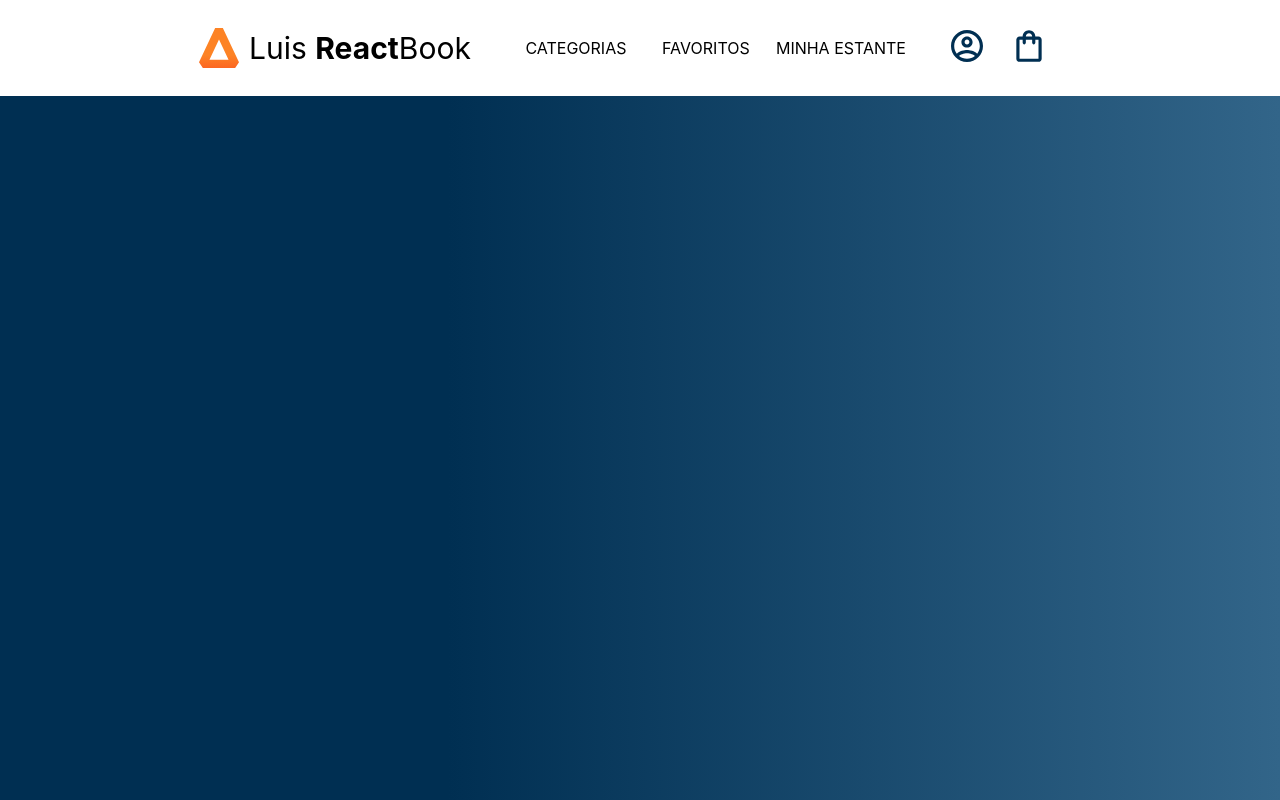
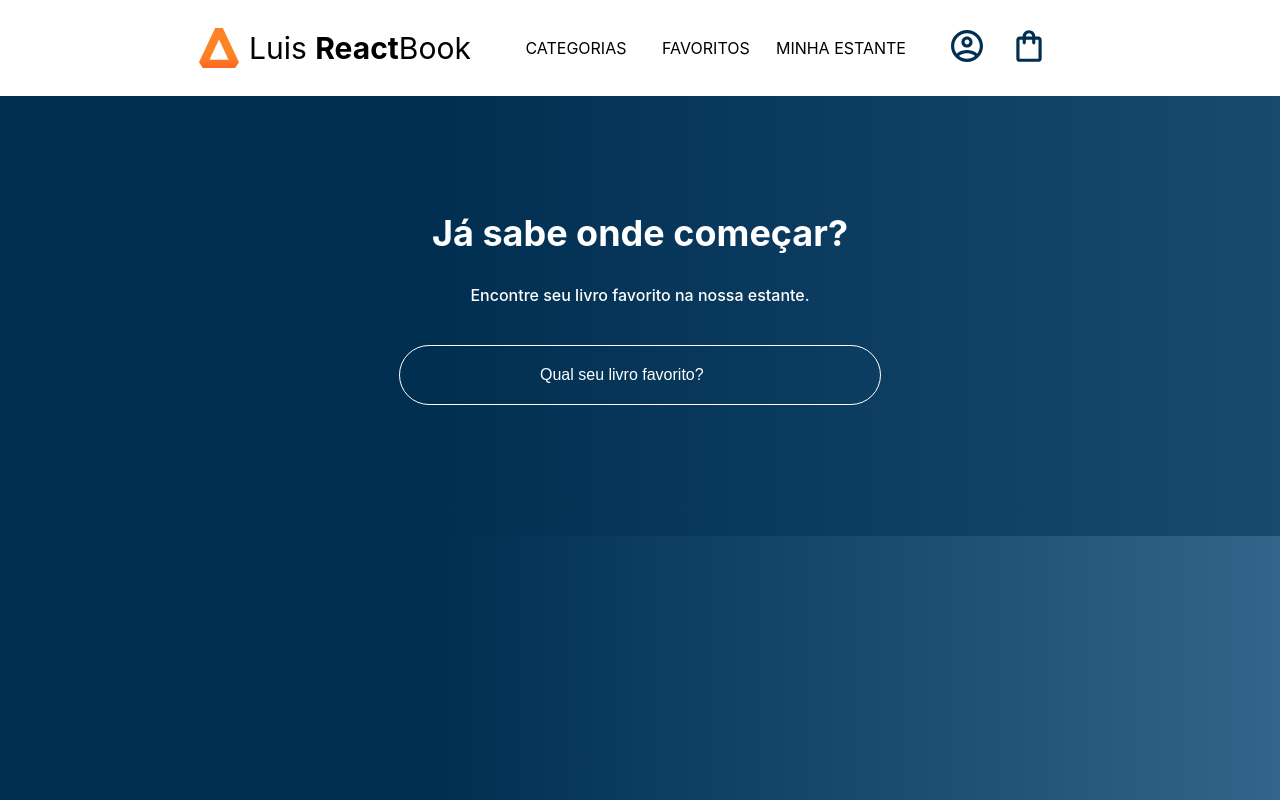
Before and after one commit to kakahimita/luis-react-books, a React (Create React App) app: page / in a window 1280 px wide. Built offline with nearby package versions, Linux system fonts and the light colour scheme.

Commit message:
feat: criando componente de pesquisa

```diff
--- a/src/App.js
+++ b/src/App.js
@@ -1,4 +1,5 @@
 import Header from './componentes/Header/index.js';
+import Pesquisa from './componentes/Pesquisa/index.js';
 import styled from 'styled-components';
 
 const AppContainer = styled.div`
@@ -11,6 +12,7 @@
   return (
     <AppContainer>
       <Header />
+      <Pesquisa />
     </AppContainer>
   );
 }
--- a/src/componentes/Header/index.js
+++ b/src/componentes/Header/index.js
@@ -1,4 +1,4 @@
-import Logo from '../logo/index.js'
+import Logo from '../Logo/index.js'
 import OpcoesHeader from '../OpcoesHeader/index.js';
 import IconesHeader from '../IconesHeader/index.js';
 import styled from 'styled-components';
--- /dev/null
+++ b/src/componentes/Input/index.js
@@ -0,0 +1,20 @@
+import styled from "styled-components";
+
+const Input = styled.input`
+    border: 1px solid #FFF;
+    background: transparent;
+    border: 1px solid #FFF;
+    padding: 20px 140px;
+    border-radius: 50px;
+    width: 200px;
+    color: #FFF;
+    font-size: 16px;
+    margin-bottom: 10px;
+
+    &::placeholder {
+            color: #FFF;
+            font-size: 16px;
+    }
+`
+
+export default Input;
--- /dev/null
+++ b/src/componentes/Pesquisa/index.js
@@ -0,0 +1,40 @@
+import styled from "styled-components";
+import Input from "../Input";
+
+const PesquisaContainer = styled.section`
+    background-image: linear-gradient(90deg, #002F52 35%, #326589 165%);
+    color: #FFF;
+    text-align: center;
+    padding: 85px 0;
+    height: 270px;
+    width: 100%;
+`
+
+const Titulo = styled.h1`
+    color: #FFF;
+    font-size: 36px;
+    text-align: center;
+    width: 100%;
+`
+
+const Subtitulo = styled.h2`
+    font-size: 16px;
+    font-weight: 500;
+    margin-bottom: 40px;
+`
+
+function Pesquisa() {
+    return (
+        <PesquisaContainer>
+            <Titulo>
+                Já sabe onde começar?
+            </Titulo>
+            <Subtitulo>
+                Encontre seu livro favorito na nossa estante.
+            </Subtitulo>
+            <Input placeholder="Qual seu livro favorito?"></Input>
+        </PesquisaContainer>
+    )
+}
+
+export default Pesquisa;
```
Also changed, not shown: src/componentes/Logo/index.js (renamed from src/componentes/logo/index.js).
